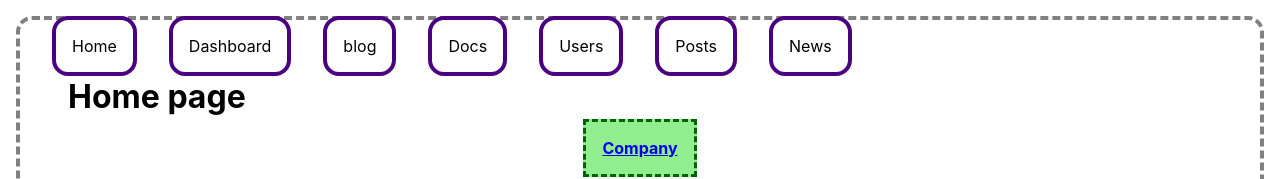
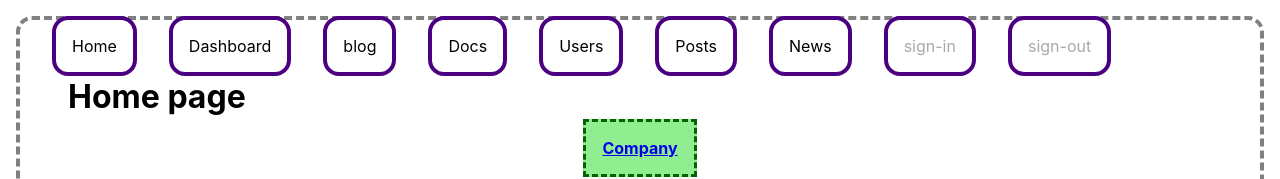
Before and after one commit to yescine/nextjs-12-react-18, a Next.js app: page / in a window 1280 px wide. Shown: the top 179 px of the page. Built offline with nearby package versions, Linux system fonts and the light colour scheme.

Commit message:
simple github OAuth options

```diff
--- a/layout/Nav.tsx
+++ b/layout/Nav.tsx
@@ -1,4 +1,5 @@
 import Link from "next/link";
+import { signIn, signOut } from "next-auth/react";
 
 function Nav() {
   return (
@@ -24,6 +25,28 @@ function Nav() {
       <Link href="/news">
         <a>News</a>
       </Link>
+      <Link href="/api/auth/signin">
+        <a
+          // onClick={(evt) => {
+          //   evt.preventDefault();
+          //   signIn();
+          // }}
+          style={{ color: "darkgray" }}
+        >
+          sign-in
+        </a>
+      </Link>
+      <Link href="/api/auth/signout">
+        <a
+          onClick={(evt) => {
+            evt.preventDefault();
+            signOut();
+          }}
+          style={{ color: "darkgray" }}
+        >
+          sign-out
+        </a>
+      </Link>
     </nav>
   );
 }
--- a/package.json
+++ b/package.json
@@ -6,12 +6,13 @@
     "dev": "next dev",
     "build": "next build",
     "start": "next start",
-    "export":"next build && next export",
+    "export": "next build && next export",
     "lint": "next lint"
   },
   "dependencies": {
     "chance": "1.1.8",
     "next": "12.1.6",
+    "next-auth": "^4.3.4",
     "react": "18.1.0",
     "react-dom": "18.1.0",
     "swr": "1.3.0"
--- /dev/null
+++ b/pages/api/auth/[...nextauth].ts
@@ -0,0 +1,6 @@
+import NextAuth from "next-auth";
+import github from "next-auth/providers/github";
+
+export default NextAuth({
+  providers: [github({ clientId: process.env.OAUTH_GITHUB_ID, clientSecret: process.env.OAUTH_GITHUB_SECRET })],
+});
```
Also changed, not shown: 1 other file (tests, documents, lock files or other folders).
